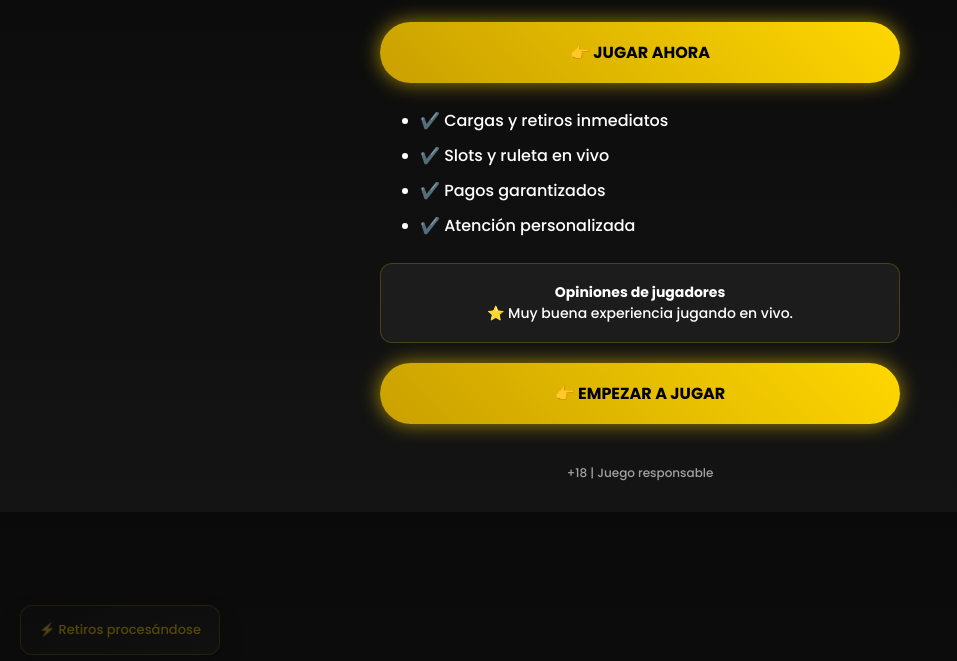
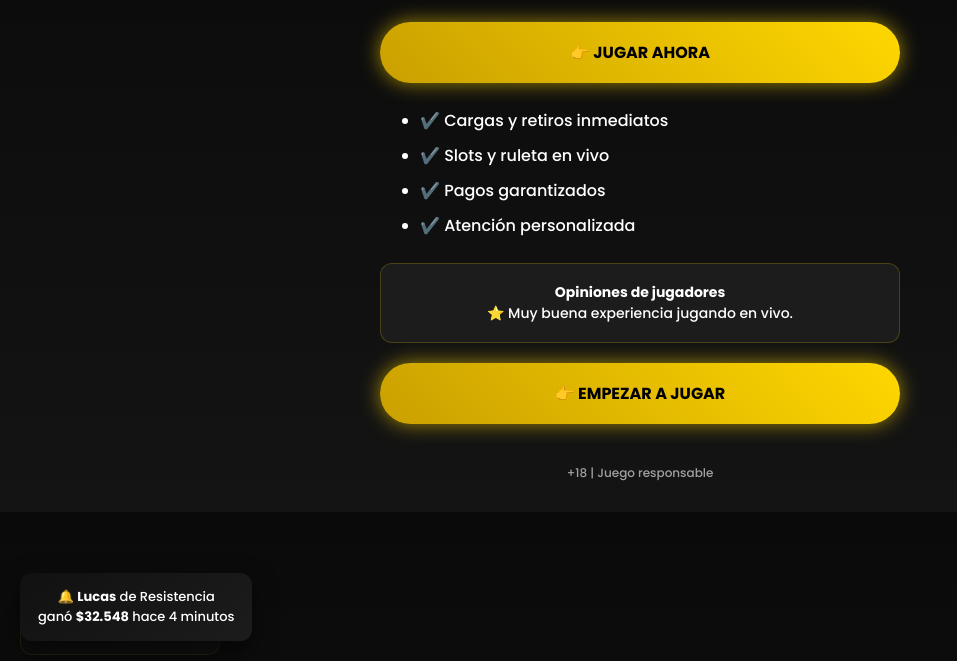
Before and after one commit to gimenajuarez202-ctrl/landing-rednaty, a plain HTML site: page index.html in a window 1280 px wide. Shown: the part 139-800 px from the top of the page, without its empty margins (0-957 px from the left). Drawn offline with Linux system fonts and the light colour scheme.

Commit message:
Update index.html

```diff
--- a/index.html
+++ b/index.html
@@ -218,7 +218,86 @@ function mostrarActividad() {
 setTimeout(mostrarActividad, 5000);
 
 </script>
+<style>
+.winner-popup {
+  position: fixed;
+  bottom: 20px;
+  left: 20px;
+  background: linear-gradient(145deg,#111,#1c1c1c);
+  color: #fff;
+  padding: 14px 18px;
+  border-radius: 12px;
+  font-size: 13px;
+  box-shadow: 0 10px 25px rgba(0,0,0,0.5);
+  opacity: 0;
+  transform: translateY(20px);
+  transition: all 0.5s ease;
+  max-width: 280px;
+  z-index: 9999;
+}
+.winner-popup.show {
+  opacity: 1;
+  transform: translateY(0);
+}
+</style>
 
+<div class="winner-popup" id="winnerPopup"></div>
+
+<script>
+
+// ================= DATOS ARGENTINA =================
+
+const nombres = [
+"Juan","Martín","Lucas","Sofía","Valentina","Tomás","Camila",
+"Franco","Micaela","Agustín","Julieta","Thiago","Carla",
+"Mateo","Lucía","Benjamín","Lautaro","Florencia","Nicolás",
+"Santiago","Brenda","Ramiro","Antonella","Federico","Milagros"
+];
+
+const ciudades = [
+"Buenos Aires","Córdoba","Rosario","Mendoza","La Plata",
+"Mar del Plata","Salta","San Juan","Neuquén","Tucumán",
+"Santa Fe","Resistencia","Posadas","Bahía Blanca",
+"San Luis","Formosa","Río Cuarto","Paraná","Jujuy"
+];
+
+// ================= FUNCION DINAMICA =================
+
+function numeroAleatorio(min, max) {
+  return Math.floor(Math.random() * (max - min) + min);
+}
+
+function mostrarGanador() {
+
+  const nombre = nombres[numeroAleatorio(0, nombres.length)];
+  const ciudad = ciudades[numeroAleatorio(0, ciudades.length)];
+
+  // Montos más realistas
+  const monto = numeroAleatorio(12000, 85000);
+
+  const popup = document.getElementById("winnerPopup");
+
+  popup.innerHTML = `
+  🔔 <strong>${nombre}</strong> de ${ciudad}<br>
+  ganó <strong>$${monto.toLocaleString('es-AR')}</strong>
+  hace ${numeroAleatorio(1,5)} minutos
+  `;
+
+  popup.classList.add("show");
+
+  setTimeout(() => {
+    popup.classList.remove("show");
+  }, 5000);
+
+  // Intervalo variable para que no sea robótico
+  const siguiente = numeroAleatorio(7000, 14000);
+  setTimeout(mostrarGanador, siguiente);
+}
+
+// Primera ejecución
+setTimeout(mostrarGanador, 4000);
+
+</script>
 </body>
 
 </html>
```
